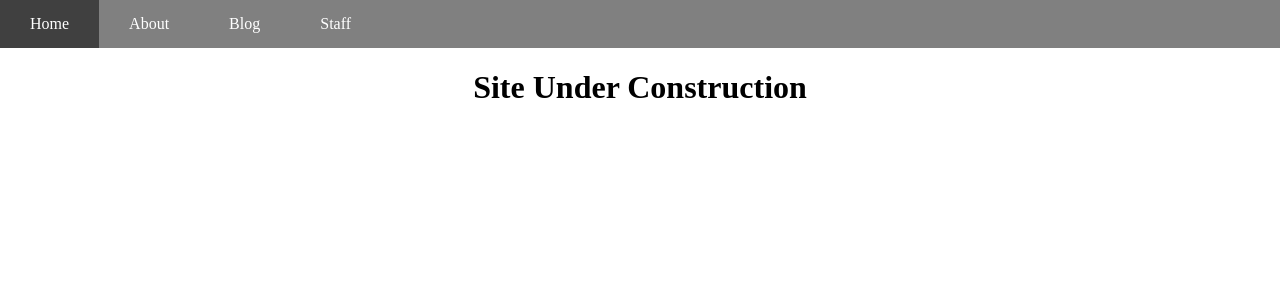
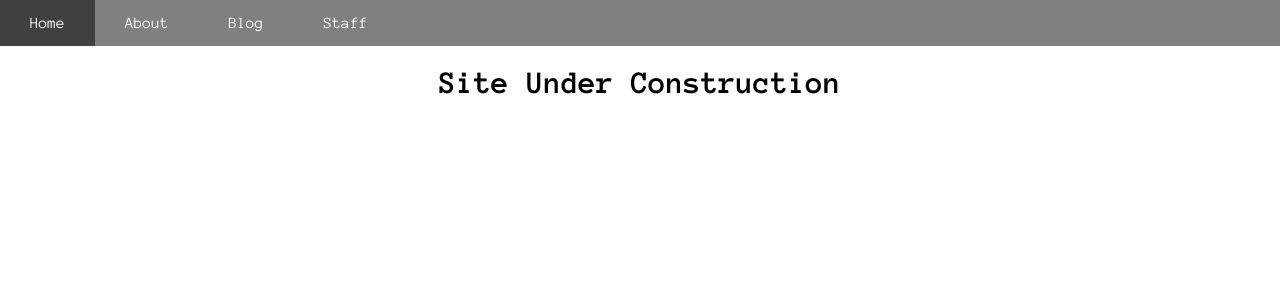
Before and after one commit to jimbo23000/jimbo23000.github.io, a Jekyll site: the page built from index.html, in a window 1280 px wide. Shown: the top 300 px of the page. Built offline with Jekyll 4.4.1, drawn with Linux system fonts in a browser that asks for light colours.

Commit message:
Added a Google font

```diff
--- a/_layouts/default.html
+++ b/_layouts/default.html
@@ -4,6 +4,9 @@
     <meta charset="utf-8">
     <title>{{ page.title }}</title>
     <link rel="stylesheet" href="/assets/css/styles.css">
+    <link rel="preconnect" href="https://fonts.googleapis.com">
+    <link rel="preconnect" href="https://fonts.gstatic.com" crossorigin>
+    <link href="https://fonts.googleapis.com/css2?family=Anonymous+Pro:ital,wght@0,400;0,700;1,400;1,700&display=swap" rel="stylesheet">
   </head>
   <body>
     {% include navigation.html %}
--- /dev/null
+++ b/_sass/font.scss
@@ -0,0 +1,20 @@
+.anonymous-pro-regular {
+    font-family: "Anonymous Pro", monospace;
+    font-weight: 400;
+    font-style: normal;
+}
+.anonymous-pro-bold {
+    font-family: "Anonymous Pro", monospace;
+    font-weight: 700;
+    font-style: normal;
+}
+.anonymous-pro-regular-italic {
+    font-family: "Anonymous Pro", monospace;
+    font-weight: 400;
+    font-style: italic;
+}
+.anonymous-pro-bold-italic {
+    font-family: "Anonymous Pro", monospace;
+    font-weight: 700;
+    font-style: italic;
+}
--- a/_sass/main.scss
+++ b/_sass/main.scss
@@ -1,4 +1,6 @@
 body {
     margin: 0px;
     padding: 0px;
+
+    font-family: "Anonymous Pro", sans-serif;
 }
--- a/_sass/navbar.scss
+++ b/_sass/navbar.scss
@@ -25,6 +25,6 @@
 .navbar a:hover {
     background-color: hsl(0, 0%, 25%);
 }
-.navbar.current {
+.navbar .current {
     background-color: hsl(0, 0%, 25%);
 }
--- a/assets/css/styles.scss
+++ b/assets/css/styles.scss
@@ -1,5 +1,6 @@
 ---
 ---
+@import "font";
 @import "main";
 @import "navbar";
 @import "table"
```
